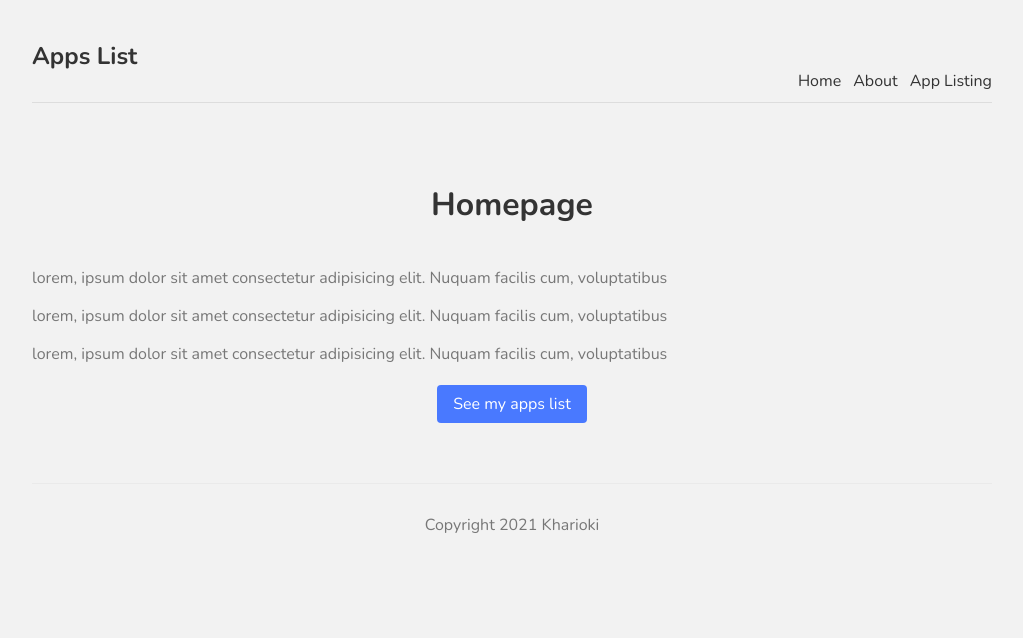
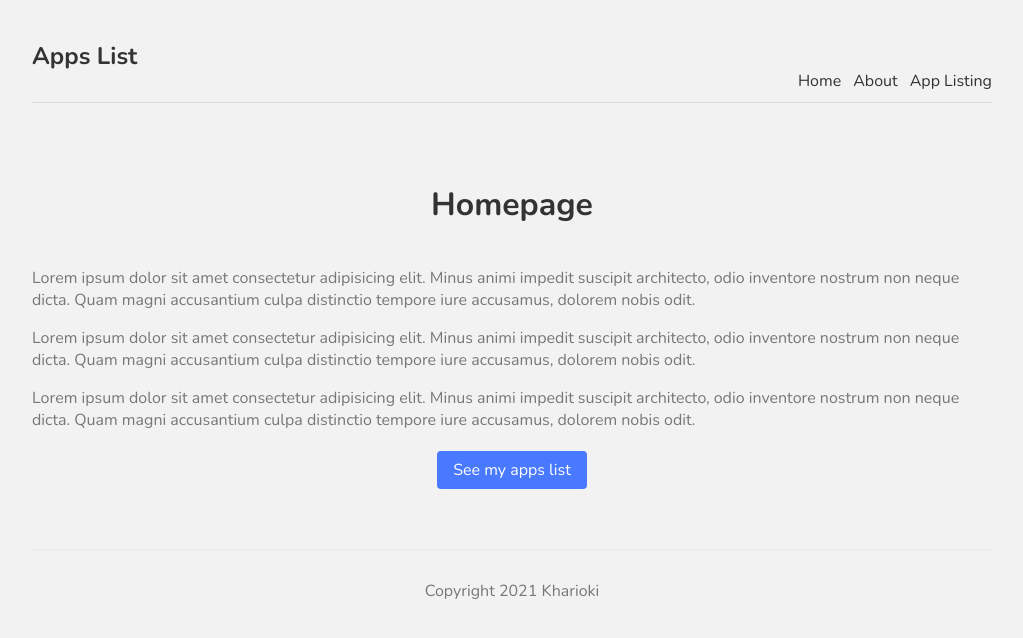
Before and after one commit to kharioki/app-list, a Next.js app: page / in a window 1280 px wide. Shown: the top 638 px of the page, without its empty margins (128-1151 px from the left). Built offline with nearby package versions, Linux system fonts and the light colour scheme.

Commit message:
redirecting with useRouter

```diff
--- a/pages/about.js
+++ b/pages/about.js
@@ -2,9 +2,9 @@ const About = () => {
     return (
         <div>
           <h1>About</h1>
-          <p>lorem, ipsum dolor sit amet consectetur adipisicing elit. Nuquam facilis cum, voluptatibus</p>
-          <p>lorem, ipsum dolor sit amet consectetur adipisicing elit. Nuquam facilis cum, voluptatibus</p>
-          <p>lorem, ipsum dolor sit amet consectetur adipisicing elit. Nuquam facilis cum, voluptatibus</p>
+          <p>Lorem ipsum dolor sit amet consectetur adipisicing elit. Minus animi impedit suscipit architecto, odio inventore nostrum non neque dicta. Quam magni accusantium culpa distinctio tempore iure accusamus, dolorem nobis odit.</p>
+          <p>Lorem ipsum dolor sit amet consectetur adipisicing elit. Minus animi impedit suscipit architecto, odio inventore nostrum non neque dicta. Quam magni accusantium culpa distinctio tempore iure accusamus, dolorem nobis odit.</p>
+          <p>Lorem ipsum dolor sit amet consectetur adipisicing elit. Minus animi impedit suscipit architecto, odio inventore nostrum non neque dicta. Quam magni accusantium culpa distinctio tempore iure accusamus, dolorem nobis odit.</p>
         </div>
     );
 }
--- a/pages/index.js
+++ b/pages/index.js
@@ -1,17 +1,13 @@
-import Head from 'next/head';
 import Link from 'next/link';
-
-import Footer from '../components/Footer';
-import Navbar from '../components/Navbar';
 import styles from '../styles/Home.module.css';
 
 export default function Home() {
   return (
     <div>
       <h1 className={styles.title}>Homepage</h1>
-      <p className={styles.text}>lorem, ipsum dolor sit amet consectetur adipisicing elit. Nuquam facilis cum, voluptatibus</p>
-      <p className={styles.text}>lorem, ipsum dolor sit amet consectetur adipisicing elit. Nuquam facilis cum, voluptatibus</p>
-      <p className={styles.text}>lorem, ipsum dolor sit amet consectetur adipisicing elit. Nuquam facilis cum, voluptatibus</p>
+      <p className={styles.text}>Lorem ipsum dolor sit amet consectetur adipisicing elit. Minus animi impedit suscipit architecto, odio inventore nostrum non neque dicta. Quam magni accusantium culpa distinctio tempore iure accusamus, dolorem nobis odit.</p>
+      <p className={styles.text}>Lorem ipsum dolor sit amet consectetur adipisicing elit. Minus animi impedit suscipit architecto, odio inventore nostrum non neque dicta. Quam magni accusantium culpa distinctio tempore iure accusamus, dolorem nobis odit.</p>
+      <p className={styles.text}>Lorem ipsum dolor sit amet consectetur adipisicing elit. Minus animi impedit suscipit architecto, odio inventore nostrum non neque dicta. Quam magni accusantium culpa distinctio tempore iure accusamus, dolorem nobis odit.</p>
 
       <Link href="/apps">
         <a className={styles.btn}>See my apps list</a>
```
Also changed, not shown: pages/404.js (+11 -0 lines).
